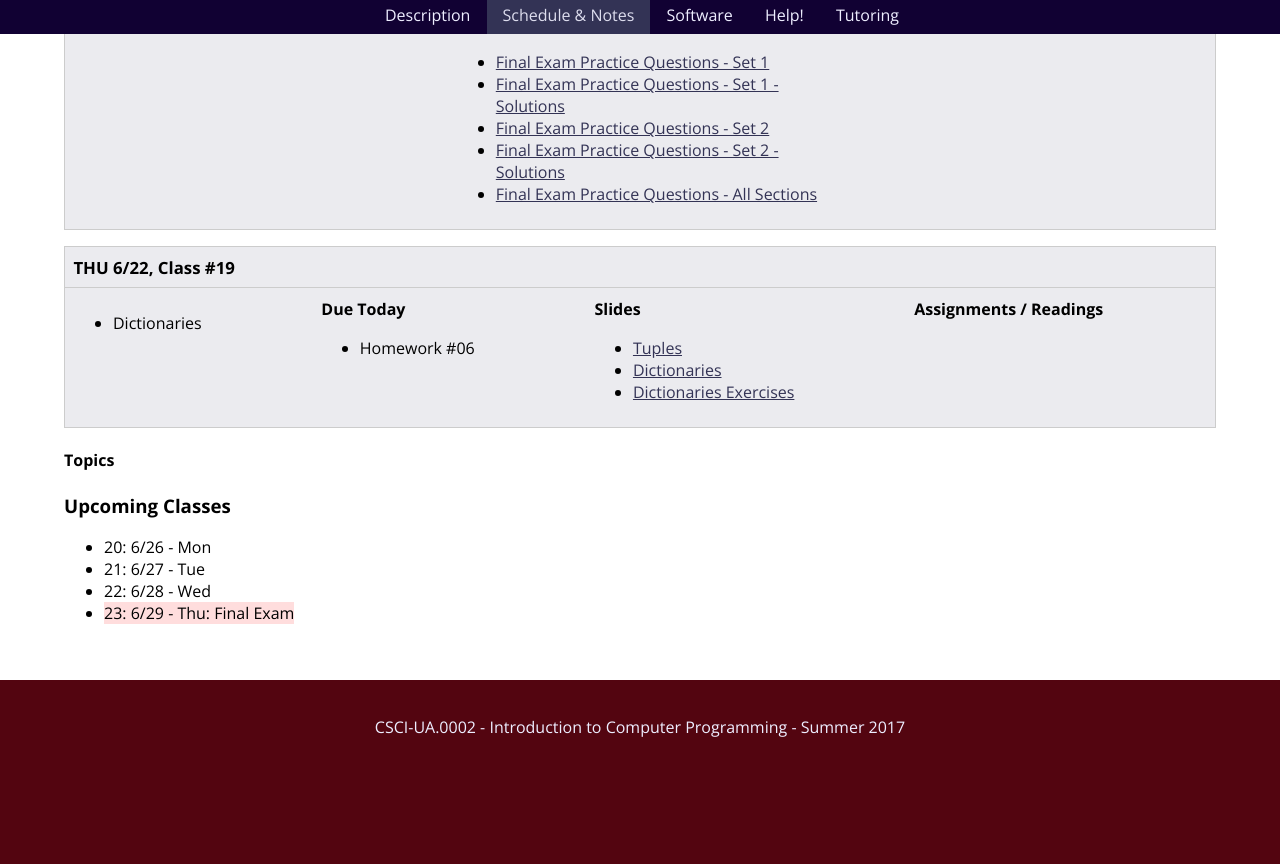
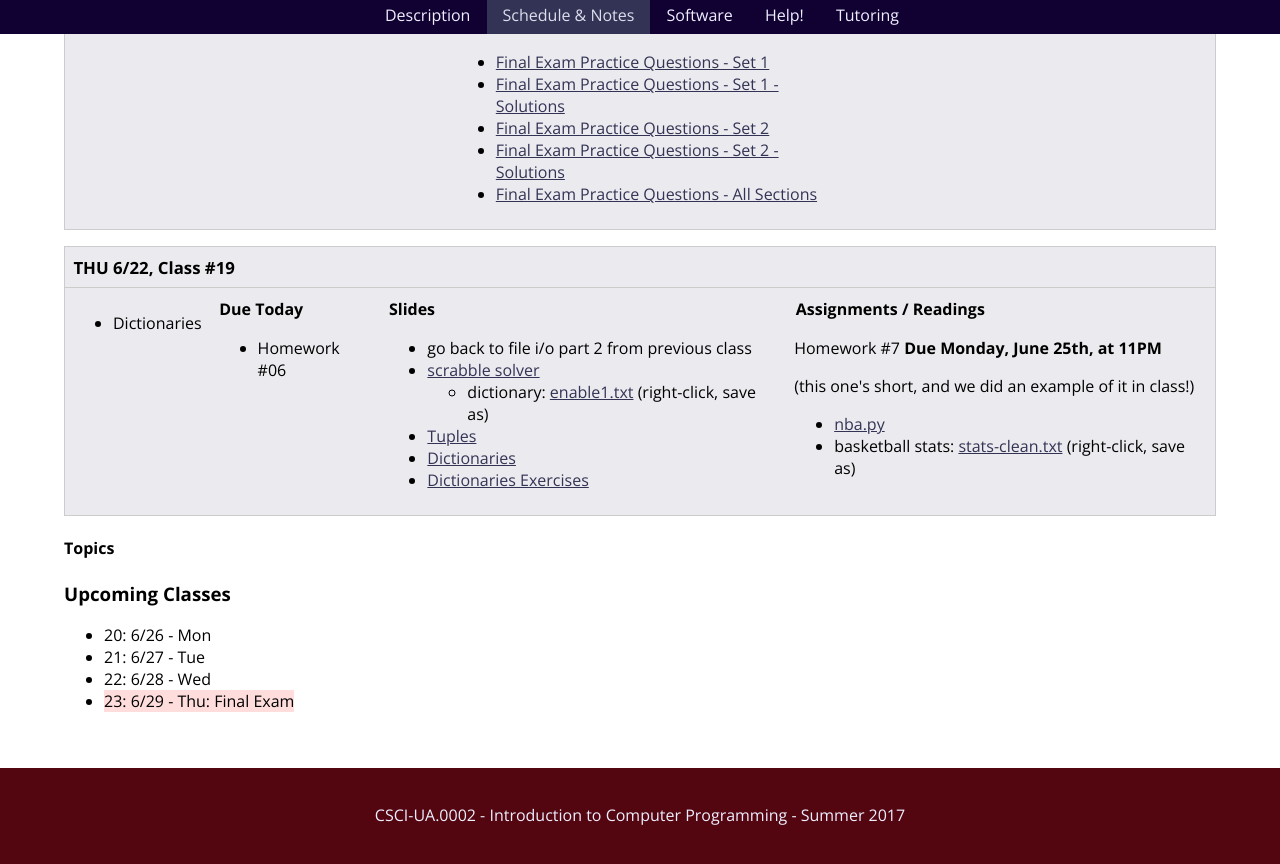
Before and after one commit to foureyes/csci-ua.0002-summer2017-001, a Jekyll site: the page built from schedule.markdown, in a window 1280 px wide and 900 px high, scrolled down 7868 px. Shown: the top 864 px of the window. Built offline with Jekyll 4.4.1, drawn with Linux system fonts in a browser that asks for light colours; before the commit the page ends 8680 px from its top, so only the background shows below that.

Commit message:
add hw 7

```diff
--- a/_includes/classes/class-19.markdown
+++ b/_includes/classes/class-19.markdown
@@ -8,15 +8,26 @@
 <article class="slides" markdown="block">
 #### Slides
 
+* go back to file i/o part 2 from previous class
+* [scrabble solver](homework/hw09/wordsy.py)
+	* dictionary: [enable1.txt](homework/hw09/enable1.txt) (right-click, save as)
 * [Tuples](classes/25/tuples.html)
 * [Dictionaries](classes/25/dictionaries.html)
 * [Dictionaries Exercises](classes/25/exercises.html)
-
 
 </article>
 
 <article class="assignments" markdown="block">
 #### Assignments / Readings
 
+Homework #7 __Due Monday, June 25th, at 11PM__
+
+(this one's short, and we did an example of it in class!)
+
+* [nba.py](homework/hw09/nba.py)
+* basketball stats: [stats-clean.txt](homework/hw09/stats-clean.txt) (right-click, save as)
+
+
+
 
 </article>
```
